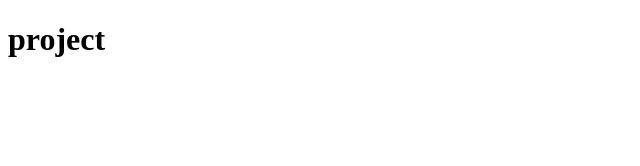
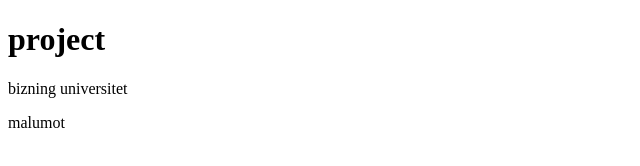
Before and after one commit to rahimovazilola/uy-vazifa, a plain HTML site: page index.html in a window 1280 px wide. Shown: the whole page, without its empty margins (0-640 px from the left). Drawn offline with Linux system fonts and the light colour scheme.

Commit message:
rang berdim

```diff
--- a/index.html
+++ b/index.html
@@ -7,6 +7,8 @@
 </head>
 <body>
     <h1>project</h1>
+    <p>bizning universitet</p>
+    <p>malumot</p>
 
 </body>
 </html>
```
